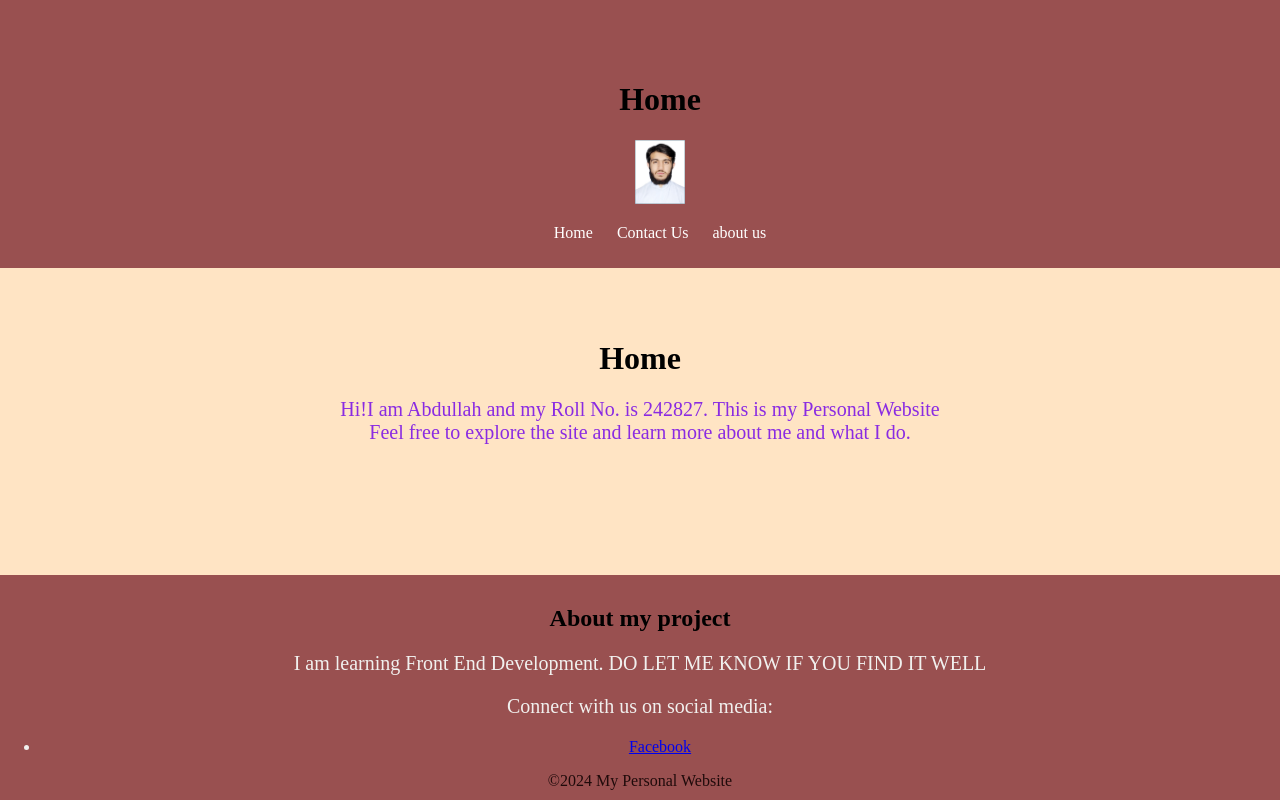
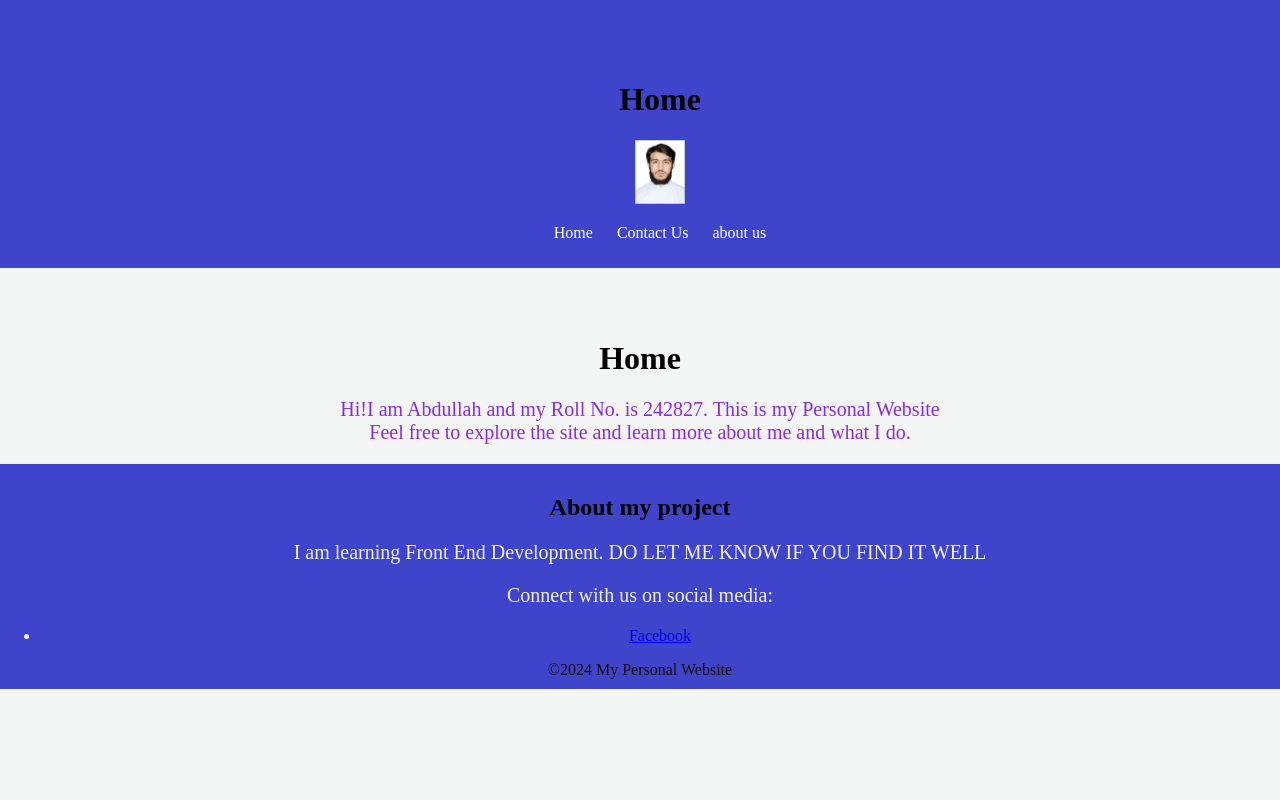
Before and after one commit to Abdullah242827/My-Website, a plain HTML site: page index.html in a window 1280 px wide. Shown: the top 800 px of the page. Drawn offline with Linux system fonts and the light colour scheme.

Commit message:
Update styles.css

```diff
--- a/styles.css
+++ b/styles.css
@@ -8,7 +8,7 @@ h2{
     color:black;
 }
 body {
-    background-color: bisque;
+    background-color: rgb(243, 244, 244);
     color: blueviolet;
     font-family: times 'Times New Roman', Times, serif;
     font-size: 16px;
@@ -42,16 +42,16 @@ nav ul li a {
 }
 
 footer{
-    background-color: rgb(153, 80, 80);
+    background-color: rgb(62, 69, 203);
     color:rgb(241, 240, 238);
-    position: fixed;
+    position: relative;
     bottom: 0%;
     width: 100%;
     text-align: center;
     padding: 10px 0;
 }
 header{
-    background-color: rgb(153, 80, 80);
+    background-color: rgb(62, 69, 203);
     width: 100%;
 
 
```
